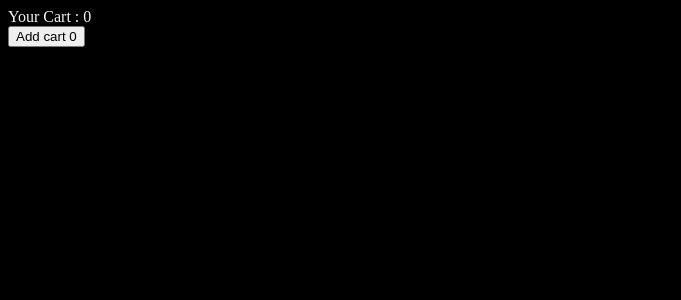
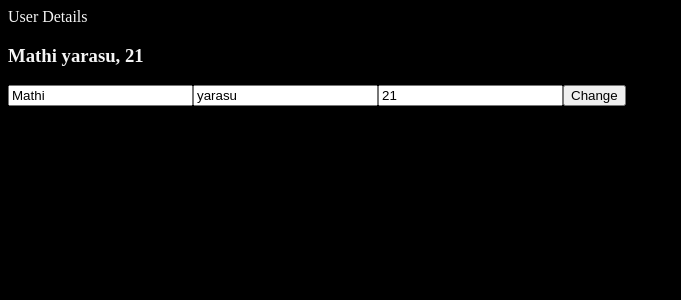
Before and after one commit to 0607mathi/react-learning, a React (Create React App) app: page / in a window 1280 px wide. Shown: the top 300 px of the page, without its empty margins (0-681 px from the left). Built offline with nearby package versions, Linux system fonts and the light colour scheme.

Commit message:
learned UseState efficient UseState in object

```diff
--- /dev/null
+++ b/src/UserDetails.js
@@ -0,0 +1,42 @@
+import {useState} from 'react'
+import './index.css'
+
+export const UserDetails = () => {
+   const [data,setData]=useState({fname:"Mathi",lname:"yarasu",age:21})
+
+    // const changeName = (e) => {
+    // //    const changeObject = {...data};
+    // //    changeObject.name=e.target.value
+    // //    setData(changeObject)
+
+    //         // setData((oldData)=>{
+    //         //     return{...oldData, name:e.target.value}
+    //         // })
+
+
+
+    // }
+    // const changeAge = (e) =>{
+    // //     const changeObject = {...data};
+    // //    changeObject.age=e.target.value
+    // //    setData(changeObject)
+
+    //     // setData((oldData)=>{
+    //     //     return{...oldData, age:e.target.value}
+    //     // })
+    // }
+
+    const changeHandle = (e) => {
+        setData({...data,[e.target.name]:e.target.value})
+    }
+    return (
+    <>
+        <div>User Details</div>
+        <h3>{data.fname} {data.lname}, {data.age}</h3>
+        <input type="text" placeholder='Enter your First name' value={data.fname} name="fname" onChange={changeHandle}/>
+        <input type="text" placeholder='Enter your Last name' value={data.lname} name="lname" onChange={changeHandle}/>
+        <input type="number" placeholder='Enter your age' value={data.age} name="age" onChange={changeHandle}/>
+        <button >Change</button>
+    </>
+  )
+}
--- a/src/index.js
+++ b/src/index.js
@@ -1,7 +1,8 @@
 import React from 'react';
 import ReactDOM from 'react-dom/client';
 import './index.css';
-import { Cart } from './Cart';
+import { UserDetails } from './UserDetails';
+// import { Cart } from './Cart';
 // import App from './App';
 
 
@@ -10,9 +11,9 @@ root.render(
   <React.StrictMode>
     {/*
         <App />
+        <Cart />
      */}
 
-     <Cart />
-
+    <UserDetails/>
   </React.StrictMode>
 );
```
